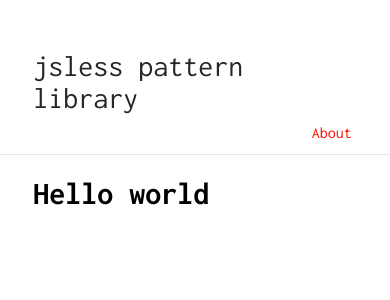
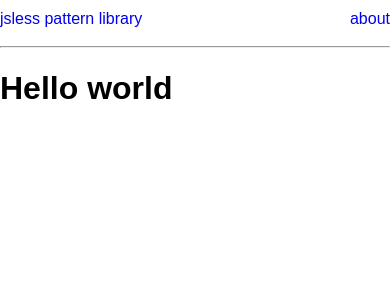
Before and after one commit to harrypujols/jsless, a Jekyll site: the page built from public/index.md, in a window 390 px wide. Shown: the top 300 px of the page. Built offline with Jekyll 4.4.1, drawn with Linux system fonts in a browser that asks for light colours; our own code applies the rules of GitHub Pages for plain Markdown files.

Commit message:
Cleaning up to set up project

```diff
--- a/public/_layouts/default.html
+++ b/public/_layouts/default.html
@@ -21,27 +21,23 @@
         {% assign url = site.url | append: site.baseurl | append: page.url %}
     {% endif %}
     <meta name="description" content="{{ desc }}">
-    <link href='https://fonts.googleapis.com/css?family=Inconsolata:400,700' rel='stylesheet' type='text/css'>
     <link rel="alternate" type="application/rss+xml" title="{{ site.title }} RSS" href="/feed.xml" />
     <link rel="stylesheet" href="{{ site.url }}{{ site.baseurl }}/css/main.css">
     {% if site.favicon %}
         <link rel="icon" type="image/ico" href="{{ site.favicon_location }}">
         <link rel="shortcut-icon" type="image/ico" href="{{ site.favicon_location }}">
     {% endif %}
-    {% if site.twitter_username %}
-        <link rel="author" href="https://twitter.com/{{ site.twitter_username }}">
-    {% endif %}
 </head>
 <body>
     <div class="wrapper">
         <div class="navbar container">
-            <a id="author-name" class="alignable pull-left" href="{{ site.url }}{{ site.baseurl }}">{{ site.title }}</a>
-            <ul class="alignable pull-right navbar-ul">
+            <a class="branding site-title" href="{{ site.url }}{{ site.baseurl }}">{{ site.title }}</a>
+            <ul class="horizontal-menu">
                 {% for x in site.data.nav %}
-                    {% if x.name == "Resume" %}
-                        <li class="alignable pull-right nav-list"><a target="_blank" href="{{ x.link }}">{{ x.name }}</a>
+                  {% if x.link == page.url %}
+                      <li class="horizontal-menu-item active"><a href="{{ x.link }}">{{ x.name }}</a>
                   {% else %}
-                        <li class="alignable pull-right nav-list"><a href="{{ x.link }}">{{ x.name }}</a>
+                      <li class="horizontal-menu-item"><a href="{{ x.link }}">{{ x.name }}</a>
                   {% endif %}
                   {% if forloop.first == false %}
                       /
@@ -50,7 +46,6 @@
                 {% endfor %}
             </ul>
         </div>
-        <div style="clear:both"></div>
         <hr>
         {% if page.is_contact == true %}
             <div class="container content contact">
--- /dev/null
+++ b/public/_sass/_global.scss
@@ -0,0 +1,8 @@
+.wrapper {
+  font-family: sans-serif;
+}
+
+.container {
+  max-width: $container-width;
+  margin: 0 auto;
+}
--- /dev/null
+++ b/public/_sass/_navbar.scss
@@ -0,0 +1,20 @@
+.navbar {
+  display: flex;
+  justify-content: space-between;
+  padding: 10px 0;
+
+  a {
+    text-decoration: none;
+  }
+}
+
+.horizontal-menu {
+  display: flex;
+  padding: 0;
+  margin: 0;
+  list-style: none;
+
+  &-item {
+    text-transform: lowercase;
+  }
+}
--- /dev/null
+++ b/public/_sass/_normalize.scss
@@ -0,0 +1,447 @@
+/*! normalize.css v7.0.0 | MIT License | github.com/necolas/normalize.css */
+
+/* Document
+   ========================================================================== */
+
+/**
+ * 1. Correct the line height in all browsers.
+ * 2. Prevent adjustments of font size after orientation changes in
+ *    IE on Windows Phone and in iOS.
+ */
+
+html {
+  line-height: 1.15; /* 1 */
+  -ms-text-size-adjust: 100%; /* 2 */
+  -webkit-text-size-adjust: 100%; /* 2 */
+}
+
+/* Sections
+   ========================================================================== */
+
+/**
+ * Remove the margin in all browsers (opinionated).
+ */
+
+body {
+  margin: 0;
+}
+
+/**
+ * Add the correct display in IE 9-.
+ */
+
+article,
+aside,
+footer,
+header,
+nav,
+section {
+  display: block;
+}
+
+/**
+ * Correct the font size and margin on `h1` elements within `section` and
+ * `article` contexts in Chrome, Firefox, and Safari.
+ */
+
+h1 {
+  font-size: 2em;
+  margin: 0.67em 0;
+}
+
+/* Grouping content
+   ========================================================================== */
+
+/**
+ * Add the correct display in IE 9-.
+ * 1. Add the correct display in IE.
+ */
+
+figcaption,
+figure,
+main { /* 1 */
+  display: block;
+}
+
+/**
+ * Add the correct margin in IE 8.
+ */
+
+figure {
+  margin: 1em 40px;
+}
+
+/**
+ * 1. Add the correct box sizing in Firefox.
+ * 2. Show the overflow in Edge and IE.
+ */
+
+hr {
+  box-sizing: content-box; /* 1 */
+  height: 0; /* 1 */
+  overflow: visible; /* 2 */
+}
+
+/**
+ * 1. Correct the inheritance and scaling of font size in all browsers.
+ * 2. Correct the odd `em` font sizing in all browsers.
+ */
+
+pre {
+  font-family: monospace, monospace; /* 1 */
+  font-size: 1em; /* 2 */
+}
+
+/* Text-level semantics
+   ========================================================================== */
+
+/**
+ * 1. Remove the gray background on active links in IE 10.
+ * 2. Remove gaps in links underline in iOS 8+ and Safari 8+.
+ */
+
+a {
+  background-color: transparent; /* 1 */
+  -webkit-text-decoration-skip: objects; /* 2 */
+}
+
+/**
+ * 1. Remove the bottom border in Chrome 57- and Firefox 39-.
+ * 2. Add the correct text decoration in Chrome, Edge, IE, Opera, and Safari.
+ */
+
+abbr[title] {
+  border-bottom: none; /* 1 */
+  text-decoration: underline; /* 2 */
+  text-decoration: underline dotted; /* 2 */
+}
+
+/**
+ * Prevent the duplicate application of `bolder` by the next rule in Safari 6.
+ */
+
+b,
+strong {
+  font-weight: inherit;
+}
+
+/**
+ * Add the correct font weight in Chrome, Edge, and Safari.
+ */
+
+b,
+strong {
+  font-weight: bolder;
+}
+
+/**
+ * 1. Correct the inheritance and scaling of font size in all browsers.
+ * 2. Correct the odd `em` font sizing in all browsers.
+ */
+
+code,
+kbd,
+samp {
+  font-family: monospace, monospace; /* 1 */
+  font-size: 1em; /* 2 */
+}
+
+/**
+ * Add the correct font style in Android 4.3-.
+ */
+
+dfn {
+  font-style: italic;
+}
+
+/**
+ * Add the correct background and color in IE 9-.
+ */
+
+mark {
+  background-color: #ff0;
+  color: #000;
+}
+
+/**
+ * Add the correct font size in all browsers.
+ */
+
+small {
+  font-size: 80%;
+}
+
+/**
+ * Prevent `sub` and `sup` elements from affecting the line height in
+ * all browsers.
+ */
+
+sub,
+sup {
+  font-size: 75%;
+  line-height: 0;
+  position: relative;
+  vertical-align: baseline;
+}
+
+sub {
+  bottom: -0.25em;
+}
+
+sup {
+  top: -0.5em;
+}
+
+/* Embedded content
+   ========================================================================== */
+
+/**
+ * Add the correct display in IE 9-.
+ */
+
+audio,
+video {
+  display: inline-block;
+}
+
+/**
+ * Add the correct display in iOS 4-7.
+ */
+
+audio:not([controls]) {
+  display: none;
+  height: 0;
+}
+
+/**
+ * Remove the border on images inside links in IE 10-.
+ */
+
+img {
+  border-style: none;
+}
+
+/**
+ * Hide the overflow in IE.
+ */
+
+svg:not(:root) {
+  overflow: hidden;
+}
+
+/* Forms
+   ========================================================================== */
+
+/**
+ * 1. Change the font styles in all browsers (opinionated).
+ * 2. Remove the margin in Firefox and Safari.
+ */
+
+button,
+input,
+optgroup,
+select,
+textarea {
+  font-family: sans-serif; /* 1 */
+  font-size: 100%; /* 1 */
+  line-height: 1.15; /* 1 */
+  margin: 0; /* 2 */
+}
+
+/**
+ * Show the overflow in IE.
+ * 1. Show the overflow in Edge.
+ */
+
+button,
+input { /* 1 */
+  overflow: visible;
+}
+
+/**
+ * Remove the inheritance of text transform in Edge, Firefox, and IE.
+ * 1. Remove the inheritance of text transform in Firefox.
+ */
+
+button,
+select { /* 1 */
+  text-transform: none;
+}
+
+/**
+ * 1. Prevent a WebKit bug where (2) destroys native `audio` and `video`
+ *    controls in Android 4.
+ * 2. Correct the inability to style clickable types in iOS and Safari.
+ */
+
+button,
+html [type="button"], /* 1 */
+[type="reset"],
+[type="submit"] {
+  -webkit-appearance: button; /* 2 */
+}
+
+/**
+ * Remove the inner border and padding in Firefox.
+ */
+
+button::-moz-focus-inner,
+[type="button"]::-moz-focus-inner,
+[type="reset"]::-moz-focus-inner,
+[type="submit"]::-moz-focus-inner {
+  border-style: none;
+  padding: 0;
+}
+
+/**
+ * Restore the focus styles unset by the previous rule.
+ */
+
+button:-moz-focusring,
+[type="button"]:-moz-focusring,
+[type="reset"]:-moz-focusring,
+[type="submit"]:-moz-focusring {
+  outline: 1px dotted ButtonText;
+}
+
+/**
+ * Correct the padding in Firefox.
+ */
+
+fieldset {
+  padding: 0.35em 0.75em 0.625em;
+}
+
+/**
+ * 1. Correct the text wrapping in Edge and IE.
+ * 2. Correct the color inheritance from `fieldset` elements in IE.
+ * 3. Remove the padding so developers are not caught out when they zero out
+ *    `fieldset` elements in all browsers.
+ */
+
+legend {
+  box-sizing: border-box; /* 1 */
+  color: inherit; /* 2 */
+  display: table; /* 1 */
+  max-width: 100%; /* 1 */
+  padding: 0; /* 3 */
+  white-space: normal; /* 1 */
+}
+
+/**
+ * 1. Add the correct display in IE 9-.
+ * 2. Add the correct vertical alignment in Chrome, Firefox, and Opera.
+ */
+
+progress {
+  display: inline-block; /* 1 */
+  vertical-align: baseline; /* 2 */
+}
+
+/**
+ * Remove the default vertical scrollbar in IE.
+ */
+
+textarea {
+  overflow: auto;
+}
+
+/**
+ * 1. Add the correct box sizing in IE 10-.
+ * 2. Remove the padding in IE 10-.
+ */
+
+[type="checkbox"],
+[type="radio"] {
+  box-sizing: border-box; /* 1 */
+  padding: 0; /* 2 */
+}
+
+/**
+ * Correct the cursor style of increment and decrement buttons in Chrome.
+ */
+
+[type="number"]::-webkit-inner-spin-button,
+[type="number"]::-webkit-outer-spin-button {
+  height: auto;
+}
+
+/**
+ * 1. Correct the odd appearance in Chrome and Safari.
+ * 2. Correct the outline style in Safari.
+ */
+
+[type="search"] {
+  -webkit-appearance: textfield; /* 1 */
+  outline-offset: -2px; /* 2 */
+}
+
+/**
+ * Remove the inner padding and cancel buttons in Chrome and Safari on macOS.
+ */
+
+[type="search"]::-webkit-search-cancel-button,
+[type="search"]::-webkit-search-decoration {
+  -webkit-appearance: none;
+}
+
+/**
+ * 1. Correct the inability to style clickable types in iOS and Safari.
+ * 2. Change font properties to `inherit` in Safari.
+ */
+
+::-webkit-file-upload-button {
+  -webkit-appearance: button; /* 1 */
+  font: inherit; /* 2 */
+}
+
+/* Interactive
+   ========================================================================== */
+
+/*
+ * Add the correct display in IE 9-.
+ * 1. Add the correct display in Edge, IE, and Firefox.
+ */
+
+details, /* 1 */
+menu {
+  display: block;
+}
+
+/*
+ * Add the correct display in all browsers.
+ */
+
+summary {
+  display: list-item;
+}
+
+/* Scripting
+   ========================================================================== */
+
+/**
+ * Add the correct display in IE 9-.
+ */
+
+canvas {
+  display: inline-block;
+}
+
+/**
+ * Add the correct display in IE.
+ */
+
+template {
+  display: none;
+}
+
+/* Hidden
+   ========================================================================== */
+
+/**
+ * Add the correct display in IE 10-.
+ */
+
+[hidden] {
+  display: none;
+}
--- /dev/null
+++ b/public/_sass/_settings.scss
@@ -0,0 +1 @@
+$container-width: 768px;
--- a/public/_sass/_style.scss
+++ /dev/null
@@ -1,100 +0,0 @@
-@import "vars";
-
-/*
- * Basic
- */
-
-html {
-    height: 100%;
-    margin: 0;
-    padding: 0;
-}
-body {
-    margin: 0;
-    font-family: "Inconsolata";
-    height: 100%;
-}
-a {
-    text-decoration: none;
-    color: $accent;
-}
-a:hover {
-    text-decoration: underline;
-}
-hr {
-    border: 0;
-    height: 0;
-    border-top: 1px solid rgba(0, 0, 0, 0.1);
-    border-bottom: 1px solid rgba(255, 255, 255, 0.3);
-}
-
-/*
- * Navbar
- */
-
-#author-name {
-    font-size: 30px;
-    color: #272727;
-    display: inline-block;
-}
-.navbar {
-    padding: 50px 0 50px 0;
-}
-.navbar-ul {
-    display: inline-block;
-    margin: 0;
-    padding: 5px 0 5px 0;
-    margin-left: 20px;
-}
-.nav-list {
-    list-style-type: none;
-    margin: 0 5px 0 10px;
-}
-.alignable {
-    display: inline-block;
-}
-.pull-left {
-    @extend .alignable;
-    float: left;
-}
-.pull-right {
-    @extend .alignable;
-    float: right;
-}
-
-/* Divs */
-
-.container {
-    max-width: $max-width;
-    margin: auto;
-}
-.wrapper {
-    min-height: 100%;
-}
-
-/* Mobile */
-
-@media (max-width: 800px) {
-    .container {
-        max-width: $med-width;
-        transition: 0.3s ease all;
-    }
-}
-
-@media (max-width: 650px) {
-    .container {
-        max-width: 83%;
-    }
-    .navbar-ul {
-        margin-top: 5px;
-    }
-}
-
-@media (max-width: 580px) {
-    #author-name {
-        display: inline-block;
-    }
-}
-
-@import "typography";
-@import "tables";
--- a/public/_sass/tables.scss
+++ /dev/null
@@ -1,34 +0,0 @@
-table {
-    margin: 15px 0;
-    border-collapse: collapse;
-    width: 100%;
-    padding: 0;
-}
-table tr {
-    border-top: 1px solid #cccccc;
-    background-color: white;
-    margin: 0;
-    padding: 0;
-}
-table tr:nth-child(2n) {
-    background-color: #f8f8f8;
-}
-table tr th {
-    font-weight: bold;
-    border: 1px solid #cccccc;
-    text-align: left;
-    margin: 0;
-    padding: 6px 13px;
-}
-table tr td {
-    border: 1px solid #cccccc;
-    text-align: left;
-    margin: 0;
-    padding: 6px 13px;
-}
-table tr th :first-child, table tr td :first-child {
-    margin: 0;
-}
-table tr th :last-child, table tr td :last-child {
-    margin: 0;
-}
--- a/public/_sass/typography.scss
+++ /dev/null
@@ -1,60 +0,0 @@
-@import "vars";
-
-.content {
-    a:hover {
-        text-decoration: underline;
-    }
-    ol {
-        counter-reset: list;
-    }
-    ol > li {
-        list-style-position: none;
-        position: relative;
-        list-style: none;
-        margin-top: 5px;
-        margin-bottom: 5px;
-    }
-    ul > li {
-        margin: 5px 0 5px 0;
-    }
-    ul {
-        padding: 0 20px 0 20px;;
-    }
-    ol {
-        padding: 0 30px 0 30px;
-    }
-    ol > li:before {
-        content: "[" counter(list, decimal) "] ";
-        counter-increment: list;
-        position: absolute;
-        left: -30px;
-    }
-    blockquote {
-        //border: 1px solid black;
-        border-left: 5px solid #333333;
-        margin: 20px 0 20px 0;
-        padding: 2px 8px 2px 8px;
-        font-style: italic;
-    }
-    .profile-picture {
-        height: $image-size;
-        width: $image-size;
-        position: relative;
-        margin: -10px 0 0 15px;
-        float: right;
-        border-radius: 50%;
-        p & {
-            padding: 0;
-            margin: 0;
-        }
-        @media (max-width: $small-width) {
-            img {
-                margin-top: -5px;
-            }
-        }
-    }
-    img {
-        text-align: center;
-        width: 100%;
-    }
-}
--- a/public/_sass/vars.scss
+++ /dev/null
@@ -1,14 +0,0 @@
-/*
- * Customization Variables
- */
-
-$accent: #FF0F00;
-$image-size: 85px;
-
-/*
- * Build Variables, don't touch
- */
-
-$max-width: 700px;
-$med-width: 600px;
-$small-width: 480px;
--- a/public/css/main.scss
+++ b/public/css/main.scss
@@ -1,3 +1,6 @@
 ---
 ---
-@import "style";
+@import "settings";
+@import "normalize";
+@import "global";
+@import "navbar";
```
Also changed, not shown: public/_posts/2017-06-15-welcome-to-jekyll.markdown (deleted, +0 -25 lines). Lines whose indentation alone changed are shown as unchanged.
